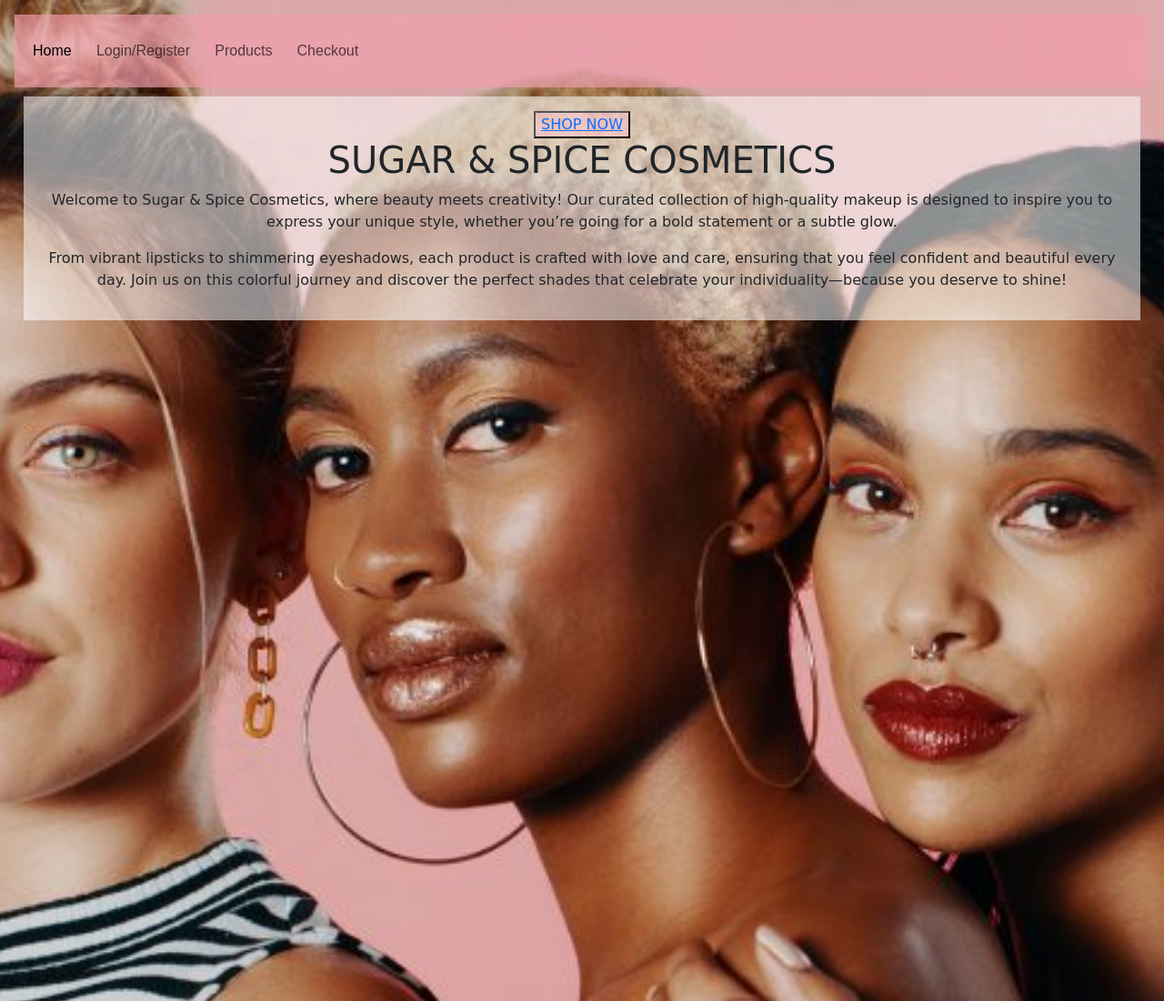
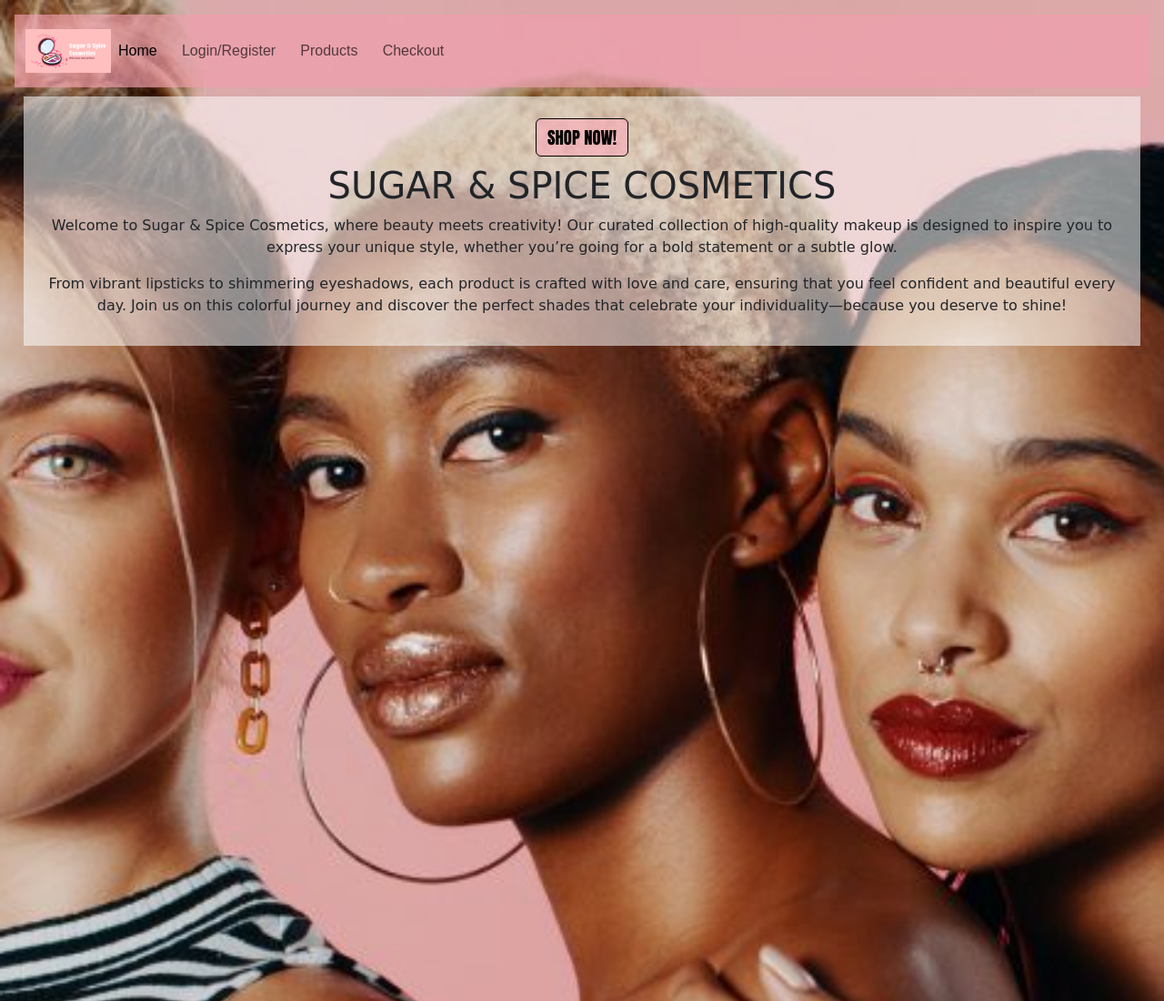
Before and after one commit to Quannettewalters/E-commerce-website, a plain HTML site: page Sugar-and-spice-cosmetics/index.html in a window 1280 px wide. Shown: the top 1100 px of the page at 91% size. Drawn offline with nearby package versions, Linux system fonts and the light colour scheme.

Commit message:
placed logo inside of navbar

```diff
--- a/Sugar-and-spice-cosmetics/index.html
+++ b/Sugar-and-spice-cosmetics/index.html
@@ -16,6 +16,7 @@
 
         <nav class="navbar navbar-expand-lg bg-body-teritiary">
           <div class="container-fluid">
+            <img src="./images/logo.png" class="logo" alt="logo">
             <button class="navbar-toggler" type="button" data-bs-toggle="collapse"
             data-bs-target="#navbarSupportedContent" aria-controls="navbarSupportedContent"
             aria-expanded="false" aria-label="Toggle navigation">
@@ -42,7 +43,7 @@
     </header>
     <main>
         <div class="main">
-            <button class="btn-primary"> <a href="products.html">SHOP NOW</a></button>
+            <span class="btn"> <a href="products.html">SHOP NOW!</a></span>
         <h1>SUGAR & SPICE COSMETICS</h1>
        <p>
         Welcome to Sugar & Spice Cosmetics, where beauty meets creativity! Our curated collection of high-quality makeup is designed to inspire you to express your unique style, whether you’re going for a bold statement or a subtle glow.
--- a/Sugar-and-spice-cosmetics/styles/home.css
+++ b/Sugar-and-spice-cosmetics/styles/home.css
@@ -71,17 +71,31 @@
 
 
 }
-.btn-primary {
-    background-color: rgba(255, 192, 203, 0.498);
+.btn{
+    background-color: rgba(250, 174, 187, 0.668);
     text-decoration: none;
     color: black;
+    font-family:Impact, Haettenschweiler, 'Arial Narrow Bold', sans-serif;
+    font-size: 14pt;
+    margin: .5rem;
+    border: 1px solid black;
 
 
 }
-.btn-primary a:hover {
-    color: black;
-    text-decoration: none;
+.btn:hover {
+    background-color: rgba(249, 205, 212, 0.704);
+    border: 1px solid black;
 }
+
+
 footer {
     color: whitesmoke;
 }
+a {
+    text-decoration: none;
+    color: black;
+}
+.logo {
+    height: 48px;
+    width: auto;
+}
--- a/Sugar-and-spice-cosmetics/styles/products.css
+++ b/Sugar-and-spice-cosmetics/styles/products.css
@@ -5,6 +5,7 @@
     font-family: sans-serif;
     background-image: url(/Sugar-and-spice-cosmetics/images/pinkbackground.gif);
     background-repeat:repeat;
+    text-align: center;
 
 }
 .btn {
@@ -48,3 +49,7 @@
     font-family: sans-serif;
     margin-right: .7rem;
 }
+.logo {
+    height: 48px;
+    width: auto;
+}
--- a/Sugar-and-spice-cosmetics/styles/style.css
+++ b/Sugar-and-spice-cosmetics/styles/style.css
@@ -87,3 +87,7 @@
 td,th {
     padding: 0.5rem;
 }
+.logo {
+    height: 48px;
+    width: auto;
+}
```
Also changed, not shown: Sugar-and-spice-cosmetics/checkout.html (+1 -3 lines), Sugar-and-spice-cosmetics/login.html (+1 -0 lines), Sugar-and-spice-cosmetics/products.html (+1 -0 lines).
